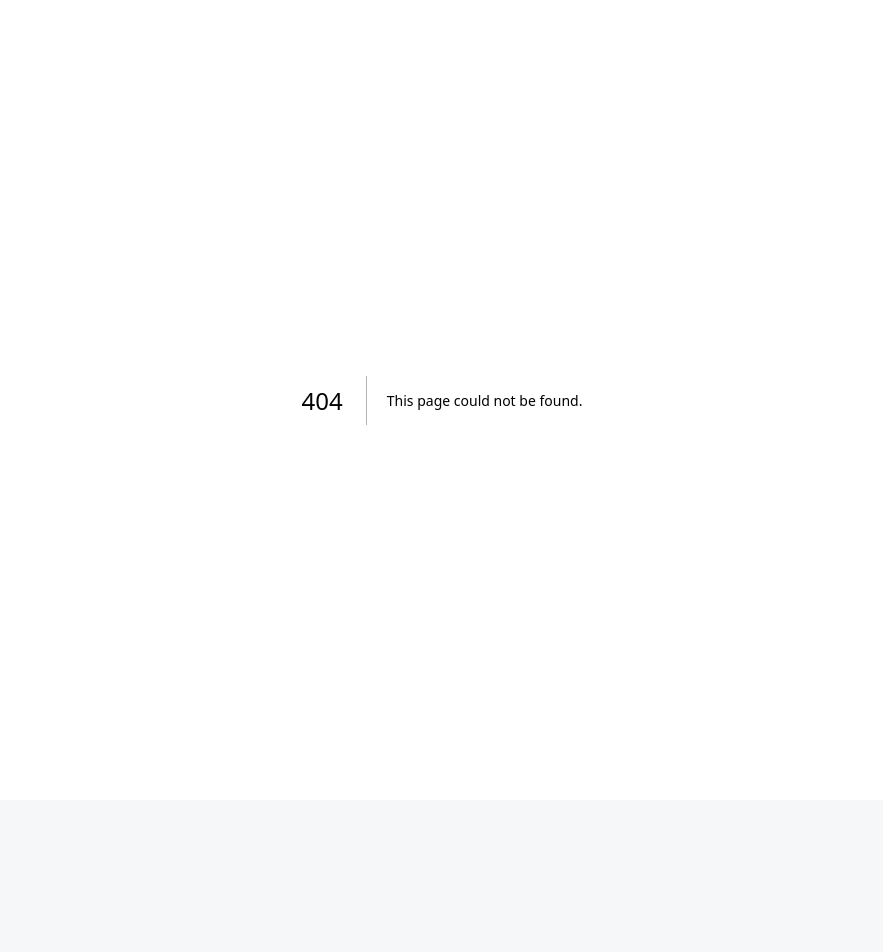
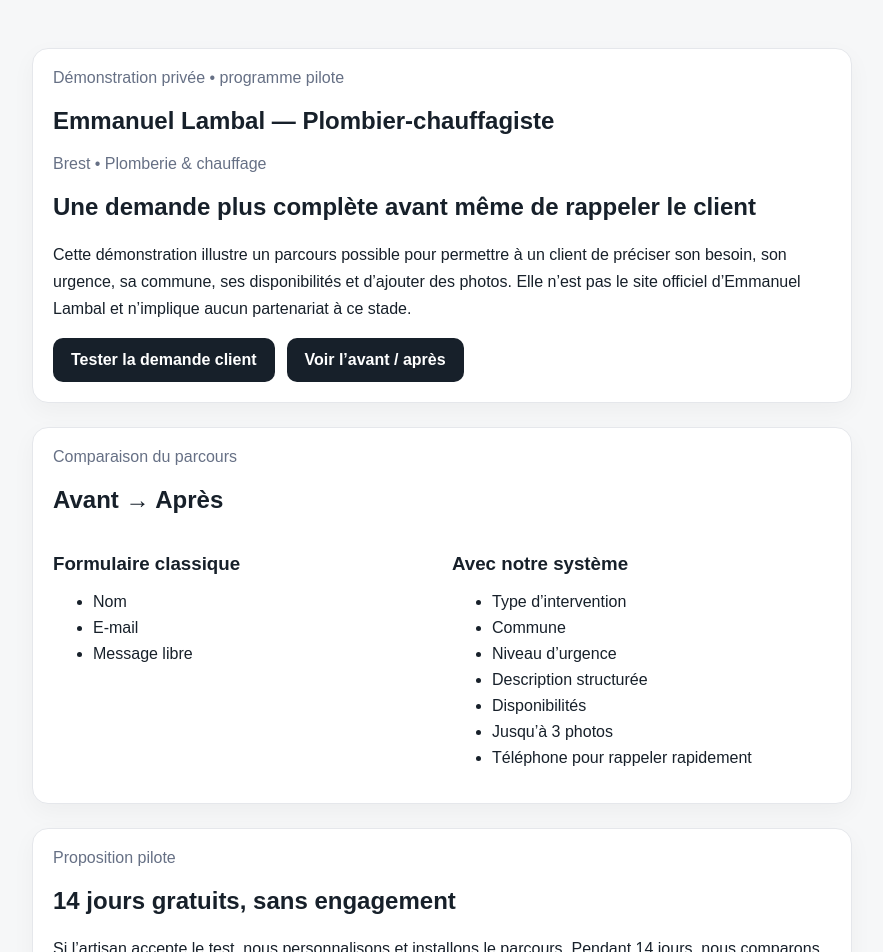
Before and after one commit to ludodulac/DROP-Service, a Next.js app: page /demo/emmanuel-lambal in a window 1280 px wide. Before the commit this address had no page. Shown: the top 952 px of the page, without its empty margins (198-1081 px from the left). Before the commit the page ends 800 px from the top, so only its background shows below. Built offline with nearby package versions, Linux system fonts and the light colour scheme.

Commit message:
Add personalized Emmanuel Lambal pilot demo

```diff
--- /dev/null
+++ b/src/app/demo/emmanuel-lambal/page.tsx
@@ -0,0 +1,64 @@
+import Link from "next/link";
+
+const before = [
+  "Nom",
+  "E-mail",
+  "Message libre",
+];
+
+const after = [
+  "Type d’intervention",
+  "Commune",
+  "Niveau d’urgence",
+  "Description structurée",
+  "Disponibilités",
+  "Jusqu’à 3 photos",
+  "Téléphone pour rappeler rapidement",
+];
+
+export default function EmmanuelLambalDemoPage() {
+  return (
+    <main style={{ padding: "48px 0" }}>
+      <section className="card" style={{ maxWidth: 820, margin: "0 auto 24px" }}>
+        <p className="muted" style={{ marginTop: 0 }}>Démonstration privée • programme pilote</p>
+        <h1>Emmanuel Lambal — Plombier-chauffagiste</h1>
+        <p className="muted">Brest • Plomberie & chauffage</p>
+        <h2>Une demande plus complète avant même de rappeler le client</h2>
+        <p style={{ lineHeight: 1.7 }}>
+          Cette démonstration illustre un parcours possible pour permettre à un client de préciser son besoin, son urgence,
+          sa commune, ses disponibilités et d’ajouter des photos. Elle n’est pas le site officiel d’Emmanuel Lambal et
+          n’implique aucun partenariat à ce stade.
+        </p>
+        <div style={{ display: "flex", gap: 12, flexWrap: "wrap" }}>
+          <Link className="button" href="/demo/emmanuel-lambal/request">Tester la demande client</Link>
+          <a className="button secondary" href="#comparaison">Voir l’avant / après</a>
+        </div>
+      </section>
+
+      <section id="comparaison" className="card" style={{ maxWidth: 820, margin: "0 auto 24px" }}>
+        <p className="muted" style={{ marginTop: 0 }}>Comparaison du parcours</p>
+        <h2>Avant → Après</h2>
+        <div style={{ display: "grid", gridTemplateColumns: "repeat(auto-fit, minmax(260px, 1fr))", gap: 20 }}>
+          <div>
+            <h3>Formulaire classique</h3>
+            <ul>{before.map((item) => <li key={item} style={{ marginBottom: 8 }}>{item}</li>)}</ul>
+          </div>
+          <div>
+            <h3>Avec notre système</h3>
+            <ul>{after.map((item) => <li key={item} style={{ marginBottom: 8 }}>{item}</li>)}</ul>
+          </div>
+        </div>
+      </section>
+
+      <section className="card" style={{ maxWidth: 820, margin: "0 auto" }}>
+        <p className="muted" style={{ marginTop: 0 }}>Proposition pilote</p>
+        <h2>14 jours gratuits, sans engagement</h2>
+        <p style={{ lineHeight: 1.7 }}>
+          Si l’artisan accepte le test, nous personnalisons et installons le parcours. Pendant 14 jours, nous comparons
+          la qualité des demandes reçues : informations complètes, photos, urgence et disponibilité. Aucun paiement ni
+          carte bancaire n’est demandé pour le pilote.
+        </p>
+      </section>
+    </main>
+  );
+}
```
